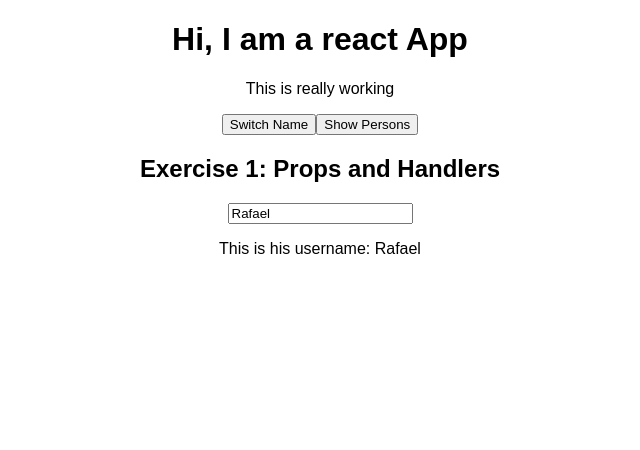
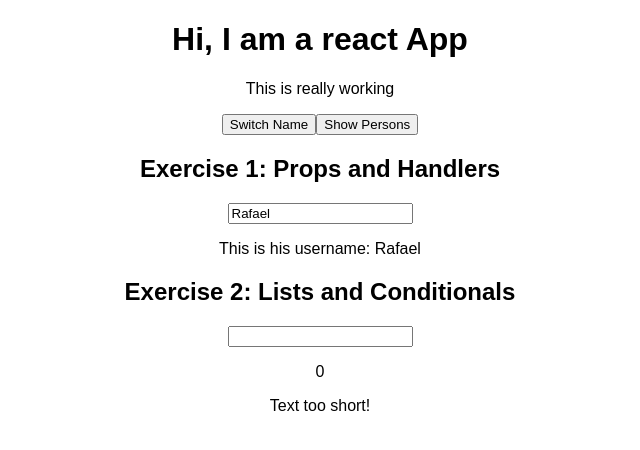
Before and after one commit to rafaelflorespereira/learningReact, a React (Create React App) app in the folder react-app/: page / in a window 1280 px wide. Shown: the top 450 px of the page, without its empty margins (320-960 px from the left). Built offline with nearby package versions, Linux system fonts and the light colour scheme.

Commit message:
Added Assignment 2 working with lists and conditionals

```diff
--- a/react-app/src/App.js
+++ b/react-app/src/App.js
@@ -3,6 +3,8 @@ import './App.css';
 import Person from './Person/Person'
 import Userinput from './Person/UserInput'
 import Useroutput from './Person/UserOutput'
+import ValidationComponent from './Exercise2Components/ValidationComponent'
+import CharComponent from './Exercise2Components/CharComponent'
 
 class App extends Component {
   state = {
@@ -16,7 +18,9 @@ class App extends Component {
       { id: 1, username: 'Leda'},
       { id: 2, username: 'Pitty'}
     ],
-    showPersons: false
+    showPersons: false,
+    lengthSize: 0,
+    characters: ''
   }
 
   switchNameHandler = (newName) => {
@@ -53,6 +57,22 @@ class App extends Component {
     this.setState({persons})
   }
 
+  textLength = (event) => {
+    this.setState((state) => {
+      return state.lengthSize = event.target.value.length
+    })
+  }
+
+  setCharacters = (event) => {
+    this.setState(state => state.characters = event.target.value)
+  }
+
+  deleteCharacter = (index) => {
+    const characters = [...this.state.characters]
+    characters.splice(index, 1)
+    this.setState({characters: characters.join('')})
+  }
+
   render() {
     let persons = null
 
@@ -72,6 +92,22 @@ class App extends Component {
       )
     }
 
+    let characters = null
+
+    if(this.state.characters.length > 0) {
+      characters = (
+        <div>
+          {[...this.state.characters].map((char, index) => {
+            return <CharComponent
+              letter={char}
+              delete={(index) => this.deleteCharacter(index)}
+              key={index}
+            />
+          })}
+        </div>
+      )
+    }
+
     return (
       <div className="App">
         <h1>Hi, I am a react App</h1>
@@ -82,6 +118,18 @@ class App extends Component {
         <h2>Exercise 1: Props and Handlers</h2>
         <Userinput user={this.state.users[0]} changeUsername={this.changeUsernameHandler}></Userinput>
         <Useroutput username={this.state.users[0].username}></Useroutput>
+        <h2>Exercise 2: Lists and Conditionals</h2>
+        <input
+          type="text"
+          onChange={(event) => this.setCharacters(event)}
+          value={this.state.characters}
+        ></input>
+        {this.state.characters}
+        <p>{this.state.characters.length}</p>
+        <ValidationComponent
+          size={this.state.characters.length}
+        />
+        {characters}
       </div>
     );
   }
--- /dev/null
+++ b/react-app/src/Exercise2Components/CharComponent.css
@@ -0,0 +1,7 @@
+.CharComponent {
+    display: inline-bloc;
+    padding: 16px;
+    text-align: center;
+    margin: 16px;
+    border: 1px solid black;
+}
--- /dev/null
+++ b/react-app/src/Exercise2Components/CharComponent.js
@@ -0,0 +1,12 @@
+import React from 'react'
+import './CharComponent.css'
+
+const charComponent = (props) => {
+    return (
+        <div onClick={props.delete} className="CharComponent">
+            <p>{props.letter}</p>
+        </div>
+    )
+}
+
+export default charComponent
--- /dev/null
+++ b/react-app/src/Exercise2Components/ValidationComponent.js
@@ -0,0 +1,15 @@
+import React from 'react'
+
+const validationComponent = (props) => {
+
+    return (
+        <div>
+        {
+            props.size < 5
+            ? <p>Text too short!</p>
+            : <p>Text long enough</p>}
+        </div>
+    )
+}
+
+export default validationComponent
--- a/react-app/src/Person/UserInput.js
+++ b/react-app/src/Person/UserInput.js
@@ -3,7 +3,7 @@ import React from "react";
 const userInput = (props) => {
   return (
     <div>
-  <input onChange={props.changeUsername} value={props.user.username}></input>
+      <input onChange={props.changeUsername} value={props.user.username}></input>
     </div>
   )
 }
```
Also changed, not shown: react-app/package.json (line endings or trailing spaces).
